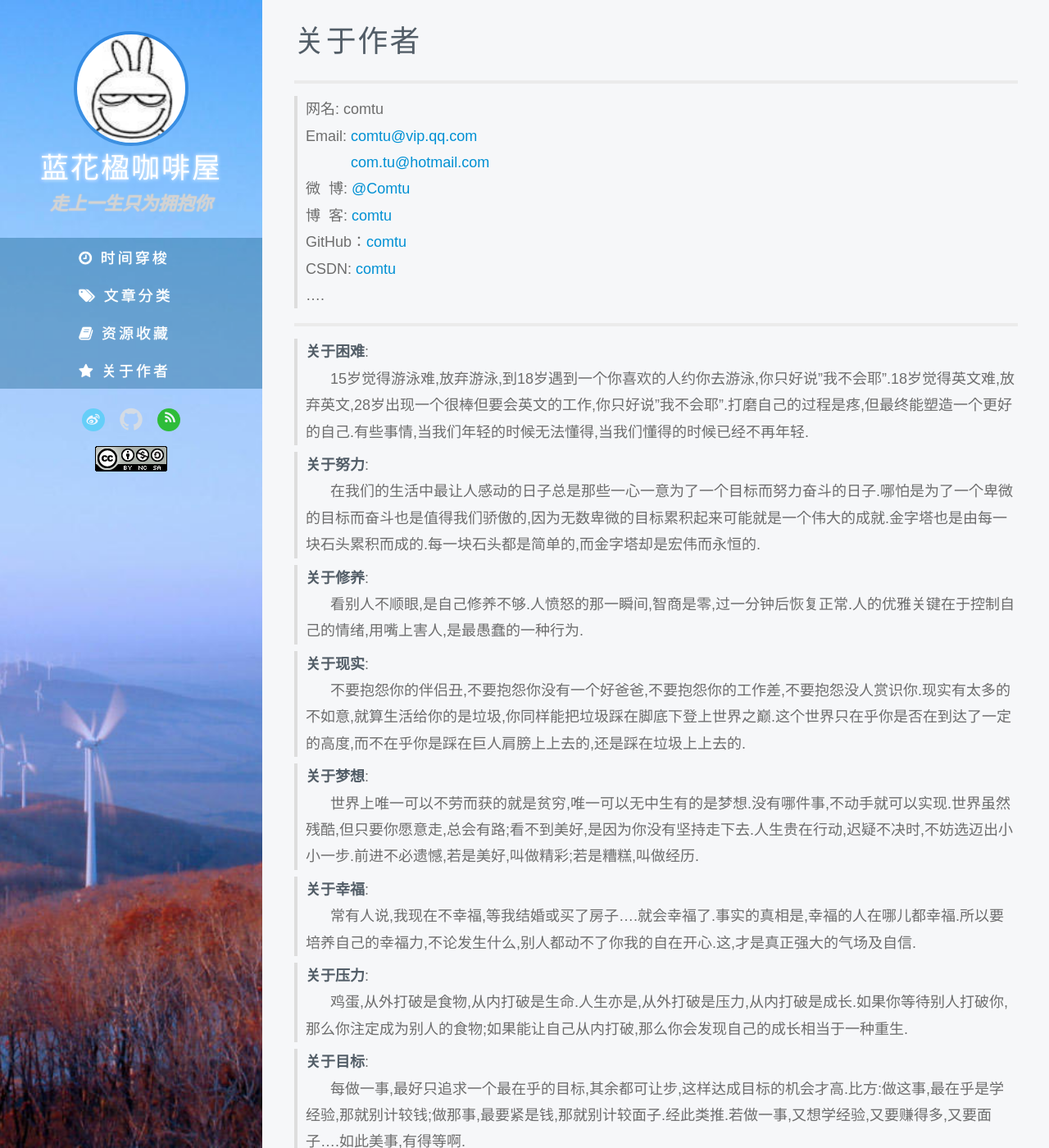
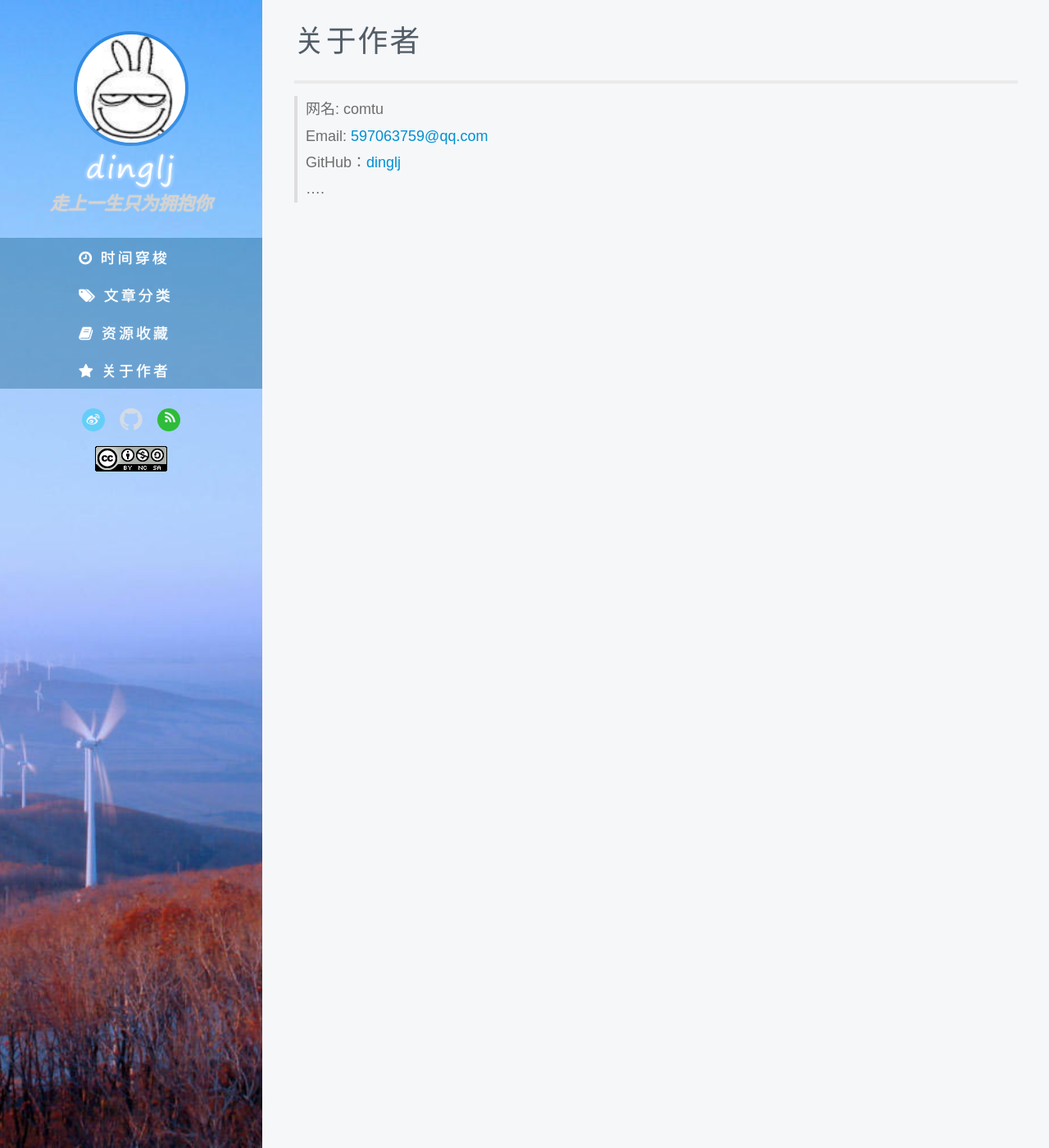
Before and after one commit to dinglj/dinglj.github.io, a Jekyll site: the page built from page/about.md, in a window 1280 px wide and 1400 px high. Shown: the whole window at 82% size. Built offline with Jekyll 4.4.1, drawn with Linux system fonts in a browser that asks for light colours; some web fonts are replaced; comment, search, counter and statistics services are not loaded; some of the changed text lies outside the part shown.

Commit message:
personal infomation

```diff
--- a/_config.yml
+++ b/_config.yml
@@ -21,7 +21,7 @@ shTheme: shThemeDefault # shThemeDefault  shThemeDjango  shThemeEclipse  shTheme
 #感谢您克隆此模板,但在使用前麻烦请把"<---"标记的更换成您的信息或删除(值留空白即可).非常感谢.
 #使用前阅读↑↑↑↑↑↑↑↑↑
 blog:
-    name: 蓝花楹咖啡屋                                          # 博客名称
+    name: dinglj                                          # 博客名称
     description: 走上一生只为拥抱你                      # 博客描述
     title: dinglj                                         # 网页标题
     url: http://dinglj.github.io/                         # 博客地址
--- a/page/about.md
+++ b/page/about.md
@@ -30,38 +30,8 @@ blockquote p {
 
 
 > 网名: comtu
-> Email: <a href="mailto:comtu@vip.qq.com">comtu@vip.qq.com</a><br />
-&nbsp;&nbsp;&nbsp;&nbsp;&nbsp;&nbsp;&nbsp;&nbsp;&nbsp;&nbsp;&nbsp;<a href="mailto:com.tu@hotmail.com">com.tu@hotmail.com</a>
-> 微&nbsp;&nbsp;博: <a href="http://weibo.com/comtu">@Comtu</a>
-> 博&nbsp;&nbsp;客: <a href="http://comtu.github.io/">comtu</a>
-> GitHub：[comtu](https://github.com/comtu)
-> CSDN: [comtu](http://my.csdn.net/comtu)
+> Email: <a href="mailto:597063759@qq.com">597063759@qq.com</a><br />
+> GitHub：[dinglj](https://github.com/dinglj)
 > ....
 
----
-
-> **关于困难**: <br />&nbsp;&nbsp;&nbsp;&nbsp;&nbsp;&nbsp;15岁觉得游泳难,放弃游泳,到18岁遇到一个你喜欢的人约你去游泳,你只好说"我不会耶".18岁觉得英文难,放弃英文,28岁出现一个很棒但要会英文的工作,你只好说"我不会耶".打磨自己的过程是疼,但最终能塑造一个更好的自己.有些事情,当我们年轻的时候无法懂得,当我们懂得的时候已经不再年轻.
-
-> **关于努力**: <br />&nbsp;&nbsp;&nbsp;&nbsp;&nbsp;&nbsp;在我们的生活中最让人感动的日子总是那些一心一意为了一个目标而努力奋斗的日子.哪怕是为了一个卑微的目标而奋斗也是值得我们骄傲的,因为无数卑微的目标累积起来可能就是一个伟大的成就.金字塔也是由每一块石头累积而成的.每一块石头都是简单的,而金字塔却是宏伟而永恒的.
-
-> **关于修养**: <br />&nbsp;&nbsp;&nbsp;&nbsp;&nbsp;&nbsp;看别人不顺眼,是自己修养不够.人愤怒的那一瞬间,智商是零,过一分钟后恢复正常.人的优雅关键在于控制自己的情绪,用嘴上害人,是最愚蠢的一种行为.
-
-> **关于现实**: <br />&nbsp;&nbsp;&nbsp;&nbsp;&nbsp;&nbsp;不要抱怨你的伴侣丑,不要抱怨你没有一个好爸爸,不要抱怨你的工作差,不要抱怨没人赏识你.现实有太多的不如意,就算生活给你的是垃圾,你同样能把垃圾踩在脚底下登上世界之巅.这个世界只在乎你是否在到达了一定的高度,而不在乎你是踩在巨人肩膀上上去的,还是踩在垃圾上上去的.
-
-> **关于梦想**: <br />&nbsp;&nbsp;&nbsp;&nbsp;&nbsp;&nbsp;世界上唯一可以不劳而获的就是贫穷,唯一可以无中生有的是梦想.没有哪件事,不动手就可以实现.世界虽然残酷,但只要你愿意走,总会有路;看不到美好,是因为你没有坚持走下去.人生贵在行动,迟疑不决时,不妨选迈出小小一步.前进不必遗憾,若是美好,叫做精彩;若是糟糕,叫做经历.
-
-> **关于幸福**: <br />&nbsp;&nbsp;&nbsp;&nbsp;&nbsp;&nbsp;常有人说,我现在不幸福,等我结婚或买了房子....就会幸福了.事实的真相是,幸福的人在哪儿都幸福.所以要培养自己的幸福力,不论发生什么,别人都动不了你我的自在开心.这,才是真正强大的气场及自信.
-
-> **关于压力**: <br />&nbsp;&nbsp;&nbsp;&nbsp;&nbsp;&nbsp;鸡蛋,从外打破是食物,从内打破是生命.人生亦是,从外打破是压力,从内打破是成长.如果你等待别人打破你,那么你注定成为别人的食物;如果能让自己从内打破,那么你会发现自己的成长相当于一种重生.
-
-> **关于目标**: <br />&nbsp;&nbsp;&nbsp;&nbsp;&nbsp;&nbsp;每做一事,最好只追求一个最在乎的目标,其余都可让步,这样达成目标的机会才高.比方:做这事,最在乎是学经验,那就别计较钱;做那事,最要紧是钱,那就别计较面子.经此类推.若做一事,又想学经验,又要赚得多,又要面子....如此美事,有得等啊.
-
-> **关于失败**: <br />&nbsp;&nbsp;&nbsp;&nbsp;&nbsp;&nbsp;我们失败的次数一定比成功的次数多,所以我们最好为失败找到一些乐趣,到目前为止,我觉得失败最大的乐趣,无非是投入的乐趣吧,就像我们每次玩游戏,虽然老是过不了关,但很投入,就还是挺有乐趣的.
-
----
-
-> [一个人的改变，源自于自我的一种积极进取，而不是等待什么天赐良机。](/)
-
----
-
 {% if page.duoshuo != false %}{% include duoshuo.html %}{% endif %}
```
